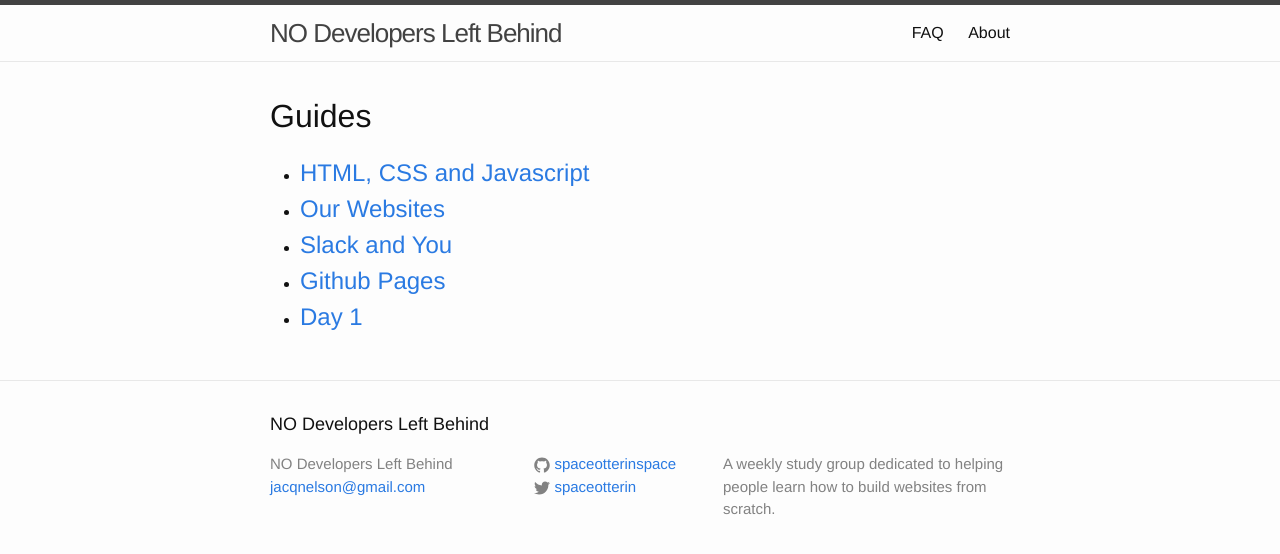
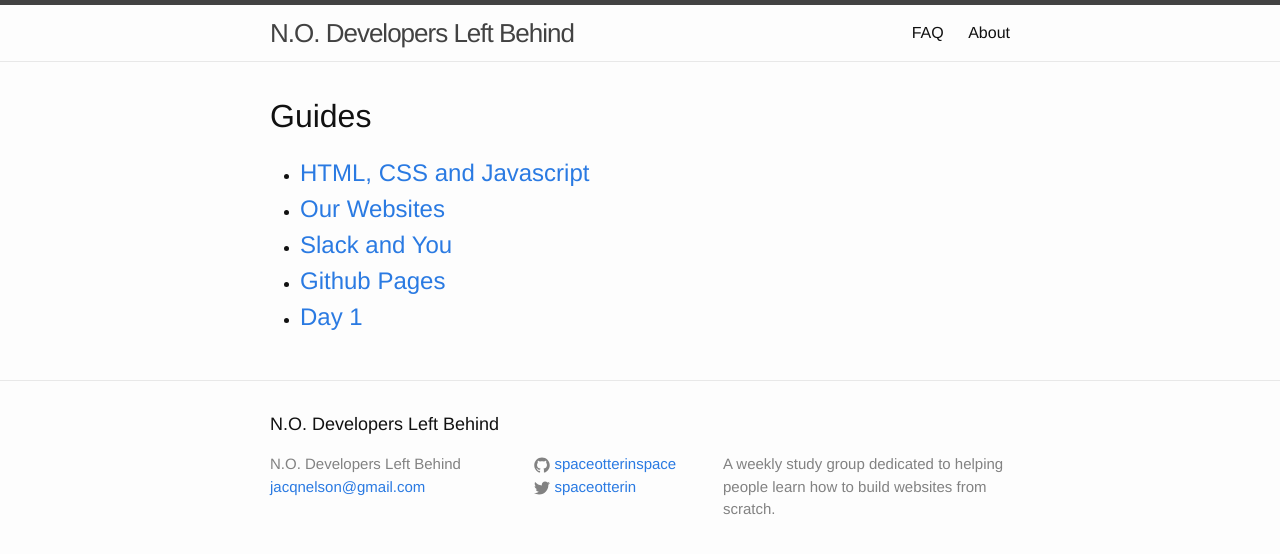
Before and after one commit to SpaceOtterInSpace/spaceotterinspace_old, a Jekyll site: the page built from index.html, in a window 1280 px wide. Shown: the top 554 px of the page. Built offline with Jekyll 4.4.1, drawn with Linux system fonts in a browser that asks for light colours.

Commit message:
Format name of group

```diff
--- a/_config.yml
+++ b/_config.yml
@@ -1,5 +1,5 @@
 # Site settings
-title: NO Developers Left Behind
+title: N.O. Developers Left Behind
 email: jacqnelson@gmail.com
 description: > # this means to ignore newlines until "baseurl:"
   A weekly study group dedicated to helping people learn how to build websites from scratch.
```
